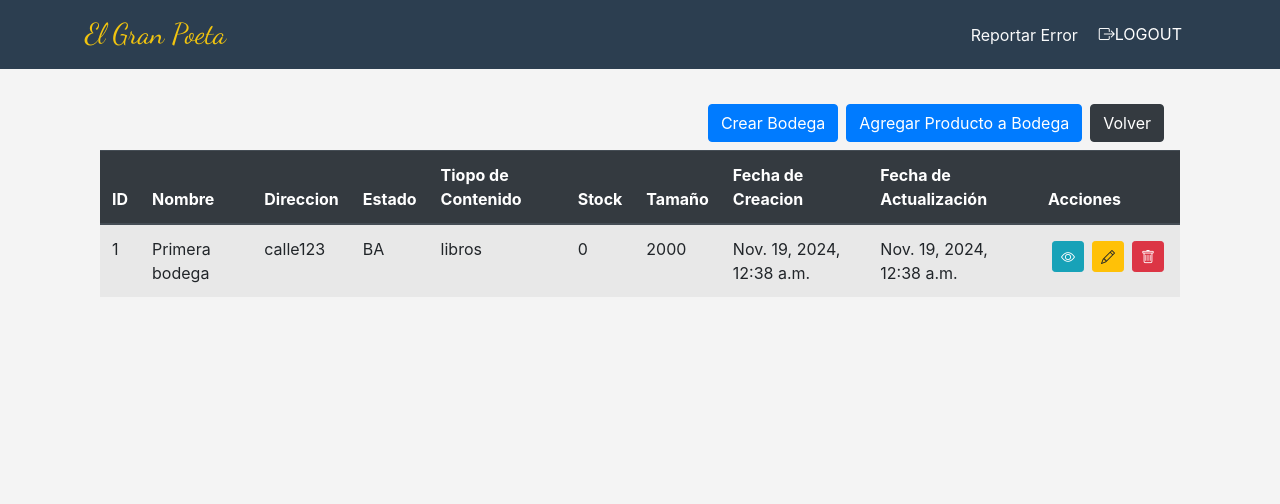
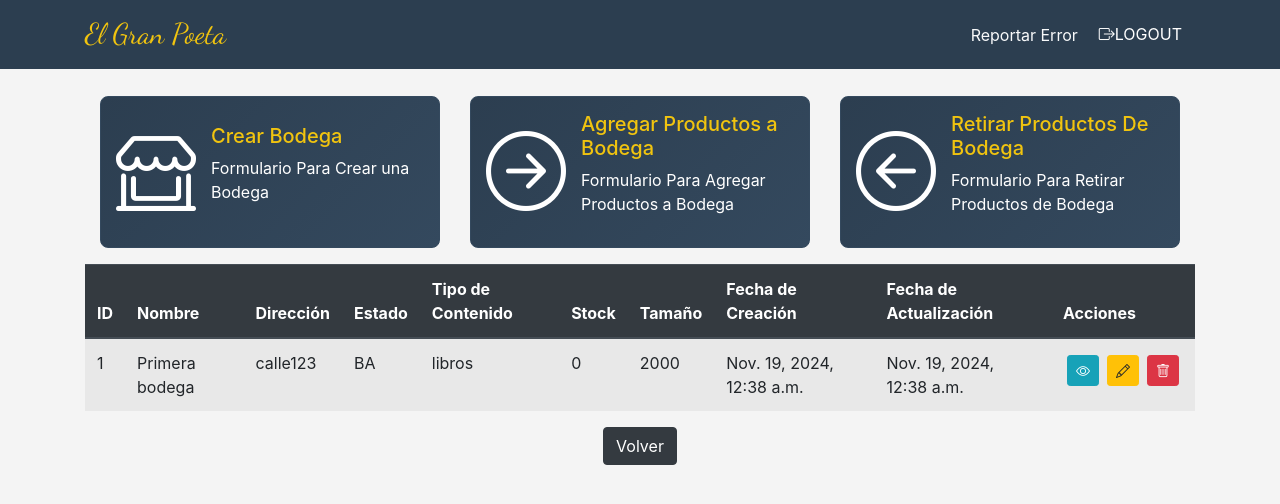
Before and after one commit to TheNewAarons/Gestor_Libreria, a Django app: page /Bodegas/bodegas_list/ in a window 1280 px wide. Shown: the top 504 px of the page. Run offline with Django 5.2, Linux system fonts and the light colour scheme; data comes from the database, SQL or seed files in the repository; some libraries are stand-ins or nearby versions.

Commit message:
Boceto de Diseño para opciones de gestion de bodegas, Creacion de logica para no agregar productos mayores a la cantidad del producto (para esto se agrego el campo de cantidad a producto)

```diff
--- a/Bodegas/models.py
+++ b/Bodegas/models.py
@@ -9,8 +9,8 @@ class Bodega(models.Model):
         ('OC', 'Ocupado'),
         ('MT', 'Mantenimiento'),
     ]
-    nombre = models.TextField(max_length=200)
-    direction = models.TextField(max_length=100)
+    nombre = models.TextField(max_length=200, unique=True)
+    direction = models.TextField(max_length=100, unique=True)
     tipo_de_contenido = models.CharField(max_length=100)
     capacidad = models.PositiveIntegerField(null=True, blank=True)
     estado = models.CharField(max_length=2, choices=ESTADO_CHOICES, default='BA')
--- a/Bodegas/templates/bodegas/bodegas_list.html
+++ b/Bodegas/templates/bodegas/bodegas_list.html
@@ -1,41 +1,53 @@
 {% extends 'Libreria/Base_modulos.html' %}
 
 {% block content %}
-<body>
-    <header>
-        <nav class="navbar navbar-expand-lg navbar-dark" style="background-color: rgba(0, 0, 0, 0);">
+
 <div class="container">
-                <button class="navbar-toggler" type="button" data-toggle="collapse" data-target="#navbarNav" aria-controls="navbarNav" aria-expanded="false" aria-label="Toggle navigation">
-                    <span class="navbar-toggler-icon"></span>
-                </button>
-                <div class="collapse navbar-collapse" id="navbarNav">
-                    <ul class="navbar-nav ml-auto">
-                        <li class="nav-item">
-                            <a class="btn btn-primary mr-2" href="{% url 'bodegas_create' %}">Crear Bodega</a>
-                        </li>
-                        <li class="nav-item">
-                            <a class="btn btn-primary mr-2" href="{% url 'agregar_producto_bodega' %}">Agregar Producto a Bodega</a>
-                        </li>
-                        <li class="nav-item">
-                            <a class="btn btn-dark" href="{% url 'base' %}">Volver</a>
-                        </li>
-                    </ul>
+    <div class="row">
+        <!-- Columna de Cards -->
+        <div class="col-md-4 mb-3">
+            <a href="{% url 'bodegas_create' %}" class="module-card">
+                <div class="module-icon"><i class="bi bi-shop-window"></i></div>
+                <div class="module-text">
+                    <h5>Crear Bodega</h5>
+                    <p>Formulario Para Crear una Bodega</p>
+                </div>
+            </a>
+        </div>
+        <div class="col-md-4 mb-3">
+            <a href="{% url 'agregar_producto_bodega' %}" class="module-card">
+                <div class="module-icon"><i class="bi bi-arrow-right-circle"></i></div>
+                <div class="module-text">
+                    <h5>Agregar Productos a Bodega</h5>
+                    <p>Formulario Para Agregar Productos a Bodega</p>
+                </div>
+            </a>
+        </div>
+        <div class="col-md-4 mb-3">
+            <a href="" class="module-card">
+                <div class="module-icon"><i class="bi bi-arrow-left-circle"></i></div>
+                <div class="module-text">
+                    <h5>Retirar Productos De Bodega</h5>
+                    <p>Formulario Para Retirar Productos de Bodega</p>
+                </div>
+            </a>
         </div>
     </div>
-        </nav>
-    </header>
-    <div class="container">
+
+    <!-- Fila para el listado centrado -->
+    <div class="row">
+        <div>
             <table class="table table-striped">
                 <thead class="thead-dark">
                     <tr>
                         <th scope="col">ID</th>
                         <th scope="col">Nombre</th>
-                    <th scope="col">Direccion</th>
+                        <th scope="col">Dirección</th>
                         <th scope="col">Estado</th>
-                    <th scope="col">Tiopo de Contenido</th>
+                        <th scope="col">Tipo de Contenido</th>
                         <th scope="col">Stock</th>
                         <th scope="col">Tamaño</th>
-                    <th scope="col">Fecha de Creacion</th>
+                        <th scope="col">Fecha de Creación</th>
                         <th scope="col">Fecha de Actualización</th>
                         <th scope="col">Acciones</th>
                     </tr>
@@ -63,6 +75,12 @@
                     {% endfor %}
                 </tbody>
             </table>
+            <div class="text-center">
+                <a class="btn btn-dark" href="{% url 'base' %}">Volver</a>
             </div>
-</body>
+        </div>
+    </div>
+</div>
+
+
 {% endblock %}
--- a/Bodegas/views.py
+++ b/Bodegas/views.py
@@ -1,4 +1,5 @@
 from django.shortcuts import render
+from django.contrib import messages
 from django.views.generic.list import ListView
 from django.views.generic.edit import CreateView, UpdateView, DeleteView
 from django.views.generic.detail import DetailView
@@ -13,18 +14,26 @@ def agregar_producto_bodega(request):
     if request.method == 'POST':
         form = ProductoBodegaForm(request.POST)
         if form.is_valid():
-            # Guardar el producto en la bodega
+            # Si el formulario es válido, guardamos el producto
             producto_bodega = form.save()
 
-            # Actualizar el stock total de la bodega
+            # Actualizamos el stock de la bodega
             bodega = producto_bodega.bodega
-            bodega.nivel_stock += producto_bodega.cantidad
+            bodega.nivel_stock += producto_bodega.cantidad  # Suma la cantidad
             bodega.save()
 
+            # Redirigir al listado de bodegas
             return redirect('bodegas_list')
+        else:
+            # Si el formulario no es válido, mostramos el mensaje de error
+            messages.error(request, form.errors)
+
     else:
         form = ProductoBodegaForm()
+
     return render(request, 'Bodegas/agregar_producto_bodega.html', {'form': form})
+
+
 
 class BodegasListView(ListView):
     model = Bodega
--- a/Libros/forms.py
+++ b/Libros/forms.py
@@ -5,12 +5,13 @@ from .models import Libro
 class LibroForm(forms.ModelForm):
     class Meta:
         model = Libro
-        fields = ('title', 'description', 'author', 'tipo', 'editorial', 'tamaño', 'portada')
+        fields = ('title', 'description', 'author', 'tipo', 'editorial', 'tamaño','cantidad', 'portada')
         widgets = {
             'tipo': forms.Select(attrs={'class': 'form-control'}),
             'editorial': forms.Select(attrs={'class': 'form-control'}),
             'author': forms.Select(attrs={'class': 'form-control'}),
             'tamaño': forms.TextInput(attrs={'class': 'form-control'}),
+            'cantidad': forms.TextInput(attrs={'class': 'form-control'}),
             'title': forms.TextInput(attrs={'class': 'form-control'}),
             'description': forms.Textarea(attrs={'class': 'form-control'}),
             'portada': forms.ClearableFileInput(attrs={'class': 'form-control'}),
--- a/Libros/templates/libros/libros_detail.html
+++ b/Libros/templates/libros/libros_detail.html
@@ -13,6 +13,7 @@
             <p><b>Editorial:</b> {{ libro.editorial }}</p>
             <p><b>Tipo:</b> {{ libro.tipo }}</p>
             <p><b>Tamaño:</b> {{ libro.tamaño }}</p>
+            <p><b>Cantidad</b> {{ libro.cantidad }}</p>
             <p><b>Fecha Creación:</b> {{ libro.created_at }}</p>
             <p><b>Fecha Actualización:</b> {{ libro.updated_at }}</p>
         </div>
```
Also changed, not shown: Bodegas/forms.py (+22 -0 lines), Libros/models.py (+9 -5 lines), Bodegas/migrations/0005_alter_bodega_direction_alter_bodega_nombre.py (added), Libros/migrations/0018_libro_camtidad_alter_libro_portada_and_more.py (added), Libros/migrations/0019_rename_camtidad_libro_cantidad.py (added), 4 other files. Lines whose indentation alone changed are shown as unchanged.
